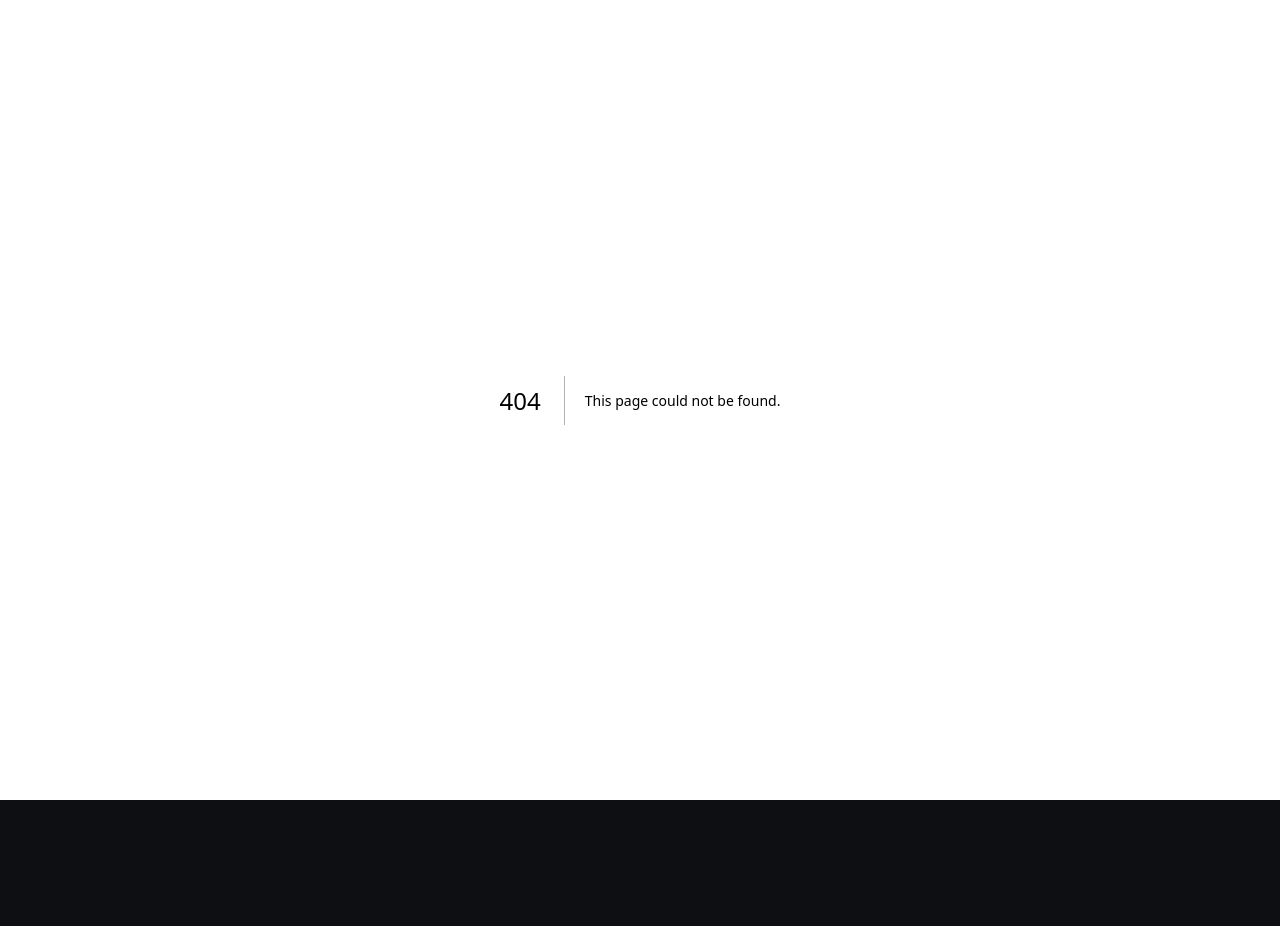
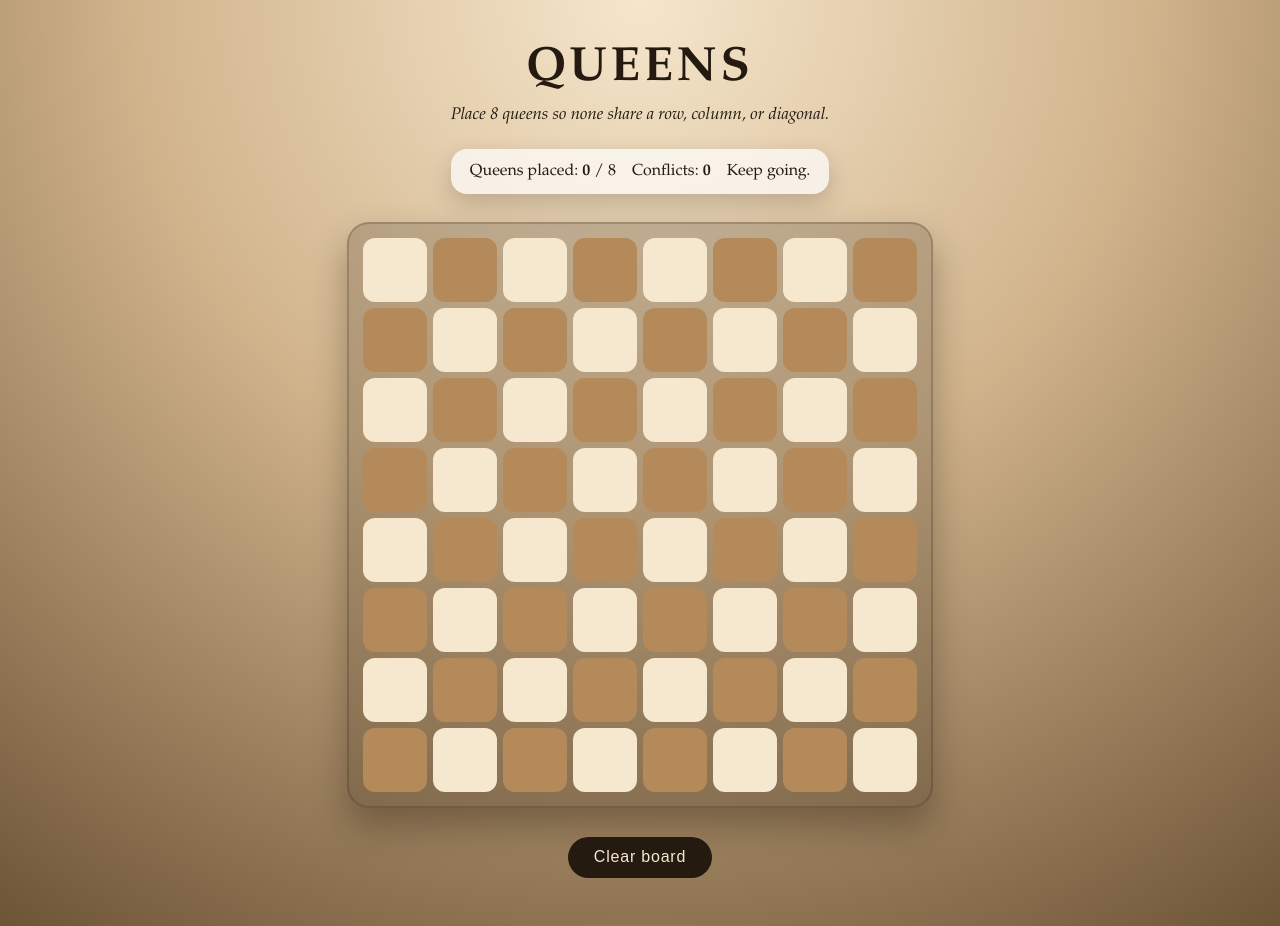
Before and after one commit to zakaahmed1/Zaka-Game-Central, a Next.js app: page /queens in a window 1280 px wide. Before the commit this address had no page. Before the commit the page ends 800 px from the top, so only its background shows below. Built offline with nearby package versions, Linux system fonts and the light colour scheme.

Commit message:
Added 8x8 Queens Game

```diff
--- a/pages/index.tsx
+++ b/pages/index.tsx
@@ -14,6 +14,7 @@ export default function Home() {
     { name: "Flag Battle", path: "/flag-battle", image: "/images/logos/flag_battle_logo.png" },
     { name: "Higher or Lower", path: "/higher_lower", image: "/images/logos/higher_lower_logo.png" },
     { name: "Tic Tac Toe", path: "/tic_tac_toe", image: "/images/logos/tic_tac_toe_logo.png" },
+    { name: "Queens", path: "/queens", image: "/images/logos/queens_logo.svg" },
   ];
 
   return (
--- /dev/null
+++ b/pages/queens.tsx
@@ -0,0 +1,132 @@
+import { useMemo, useState } from "react";
+import styles from "../styles/Queens.module.css";
+
+const BOARD_SIZE = 8;
+const TOTAL_CELLS = BOARD_SIZE * BOARD_SIZE;
+
+function getRow(index: number) {
+  return Math.floor(index / BOARD_SIZE);
+}
+
+function getCol(index: number) {
+  return index % BOARD_SIZE;
+}
+
+function areConflicting(a: number, b: number) {
+  const rowA = getRow(a);
+  const colA = getCol(a);
+  const rowB = getRow(b);
+  const colB = getCol(b);
+
+  const sameRow = rowA === rowB;
+  const sameCol = colA === colB;
+  const sameDiag = Math.abs(rowA - rowB) === Math.abs(colA - colB);
+
+  return sameRow || sameCol || sameDiag;
+}
+
+export default function Queens() {
+  const [board, setBoard] = useState<boolean[]>(
+    Array(TOTAL_CELLS).fill(false),
+  );
+
+  const queenCount = board.reduce((sum, cell) => sum + (cell ? 1 : 0), 0);
+
+  const { conflictSet, conflictPairs } = useMemo(() => {
+    const positions: number[] = [];
+    board.forEach((hasQueen, index) => {
+      if (hasQueen) positions.push(index);
+    });
+
+    const conflicts = new Set<number>();
+    let pairs = 0;
+    for (let i = 0; i < positions.length; i += 1) {
+      for (let j = i + 1; j < positions.length; j += 1) {
+        if (areConflicting(positions[i], positions[j])) {
+          conflicts.add(positions[i]);
+          conflicts.add(positions[j]);
+          pairs += 1;
+        }
+      }
+    }
+
+    return { conflictSet: conflicts, conflictPairs: pairs };
+  }, [board]);
+
+  const isSolved = queenCount === BOARD_SIZE && conflictSet.size === 0;
+
+  function toggleQueen(index: number) {
+    setBoard((prev) => {
+      const currentCount = prev.reduce((sum, cell) => sum + (cell ? 1 : 0), 0);
+      const next = [...prev];
+      if (next[index]) {
+        next[index] = false;
+        return next;
+      }
+
+      if (currentCount >= BOARD_SIZE) {
+        return prev;
+      }
+
+      next[index] = true;
+      return next;
+    });
+  }
+
+  function resetBoard() {
+    setBoard(Array(TOTAL_CELLS).fill(false));
+  }
+
+  return (
+    <main className={styles.container}>
+      <header className={styles.header}>
+        <h1 className={styles.title}>Queens</h1>
+        <p className={styles.subtitle}>
+          Place 8 queens so none share a row, column, or diagonal.
+        </p>
+      </header>
+
+      <section className={styles.statusPanel} aria-live="polite">
+        <div className={styles.statusItem}>
+          Queens placed: <strong>{queenCount}</strong> / {BOARD_SIZE}
+        </div>
+        <div className={styles.statusItem}>
+          Conflicts: <strong>{conflictPairs}</strong>
+        </div>
+        <div className={styles.statusItem}>
+          {isSolved ? "Puzzle solved!" : "Keep going."}
+        </div>
+      </section>
+
+      <section className={styles.board} aria-label="Queens board">
+        {board.map((hasQueen, index) => {
+          const row = getRow(index);
+          const col = getCol(index);
+          const isDark = (row + col) % 2 === 1;
+          const isConflict = conflictSet.has(index);
+
+          return (
+            <button
+              key={index}
+              type="button"
+              className={`${styles.cell} ${isDark ? styles.dark : styles.light} ${
+                isConflict ? styles.conflict : ""
+              }`}
+              onClick={() => toggleQueen(index)}
+              aria-pressed={hasQueen}
+              aria-label={`Row ${row + 1}, Column ${col + 1}`}
+            >
+              {hasQueen ? "Q" : ""}
+            </button>
+          );
+        })}
+      </section>
+
+      <section className={styles.controls}>
+        <button className={styles.button} type="button" onClick={resetBoard}>
+          Clear board
+        </button>
+      </section>
+    </main>
+  );
+}
--- /dev/null
+++ b/styles/Queens.module.css
@@ -0,0 +1,122 @@
+.container {
+  min-height: 100vh;
+  display: flex;
+  flex-direction: column;
+  align-items: center;
+  justify-content: flex-start;
+  padding: 2.5rem 1.5rem 3rem;
+  background: radial-gradient(circle at top, #f5e6cc 0%, #d1b48c 45%, #6d5436 100%);
+  color: #241a10;
+  font-family: "Palatino Linotype", "Book Antiqua", Palatino, serif;
+}
+
+.header {
+  text-align: center;
+  margin-bottom: 1.5rem;
+}
+
+.title {
+  font-size: 3rem;
+  letter-spacing: 0.08em;
+  text-transform: uppercase;
+  margin: 0 0 0.5rem;
+}
+
+.subtitle {
+  margin: 0;
+  font-size: 1.05rem;
+  font-style: italic;
+}
+
+.statusPanel {
+  display: flex;
+  flex-wrap: wrap;
+  gap: 1rem;
+  align-items: center;
+  justify-content: center;
+  padding: 0.8rem 1.2rem;
+  background: rgba(255, 255, 255, 0.7);
+  border-radius: 16px;
+  box-shadow: 0 10px 25px rgba(36, 26, 16, 0.2);
+  margin-bottom: 1.8rem;
+}
+
+.statusItem {
+  font-size: 1rem;
+}
+
+.board {
+  display: grid;
+  grid-template-columns: repeat(8, minmax(34px, 64px));
+  grid-auto-rows: minmax(34px, 64px);
+  gap: 6px;
+  padding: 1rem;
+  border-radius: 22px;
+  background: rgba(36, 26, 16, 0.2);
+  box-shadow: inset 0 0 0 2px rgba(36, 26, 16, 0.2),
+    0 18px 35px rgba(36, 26, 16, 0.35);
+}
+
+.cell {
+  border: none;
+  border-radius: 12px;
+  font-size: 1.8rem;
+  font-weight: bold;
+  cursor: pointer;
+  transition: transform 0.15s ease, box-shadow 0.15s ease;
+  display: flex;
+  align-items: center;
+  justify-content: center;
+  color: #241a10;
+}
+
+.cell:hover {
+  transform: translateY(-2px);
+  box-shadow: 0 8px 18px rgba(36, 26, 16, 0.25);
+}
+
+.light {
+  background: #f6e7cf;
+}
+
+.dark {
+  background: #b58a5a;
+  color: #1f140b;
+}
+
+.conflict {
+  outline: 3px solid #b02d2d;
+  box-shadow: 0 0 0 2px rgba(176, 45, 45, 0.45);
+}
+
+.controls {
+  margin-top: 1.8rem;
+}
+
+.button {
+  padding: 0.7rem 1.6rem;
+  border-radius: 999px;
+  border: none;
+  background: #241a10;
+  color: #f6e7cf;
+  font-size: 1rem;
+  letter-spacing: 0.05em;
+  cursor: pointer;
+  transition: transform 0.2s ease, box-shadow 0.2s ease;
+}
+
+.button:hover {
+  transform: translateY(-2px);
+  box-shadow: 0 10px 18px rgba(36, 26, 16, 0.35);
+}
+
+@media (max-width: 768px) {
+  .title {
+    font-size: 2.3rem;
+  }
+
+  .board {
+    gap: 4px;
+    padding: 0.7rem;
+  }
+}
```
Also changed, not shown: public/images/logos/queens_logo.svg (added).
